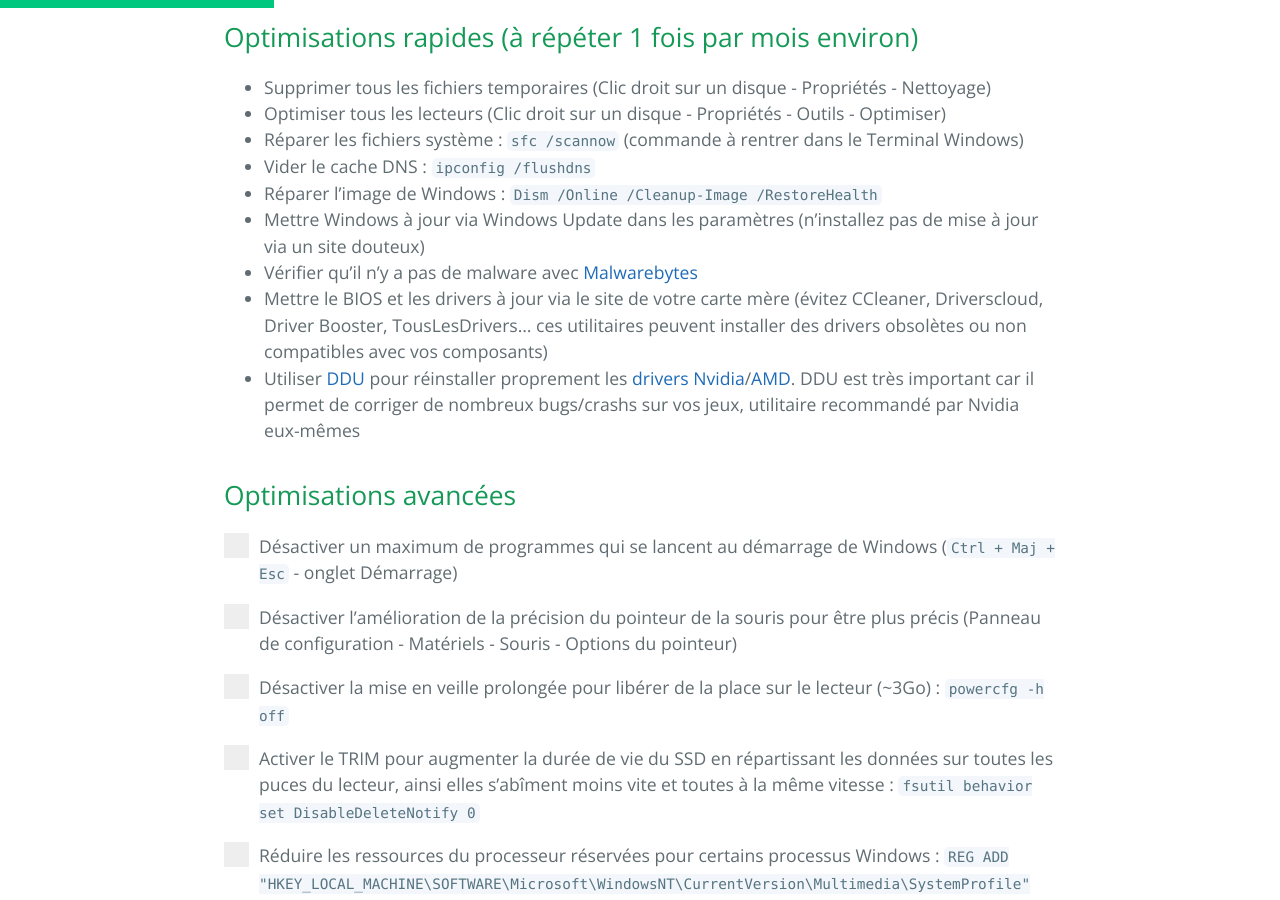
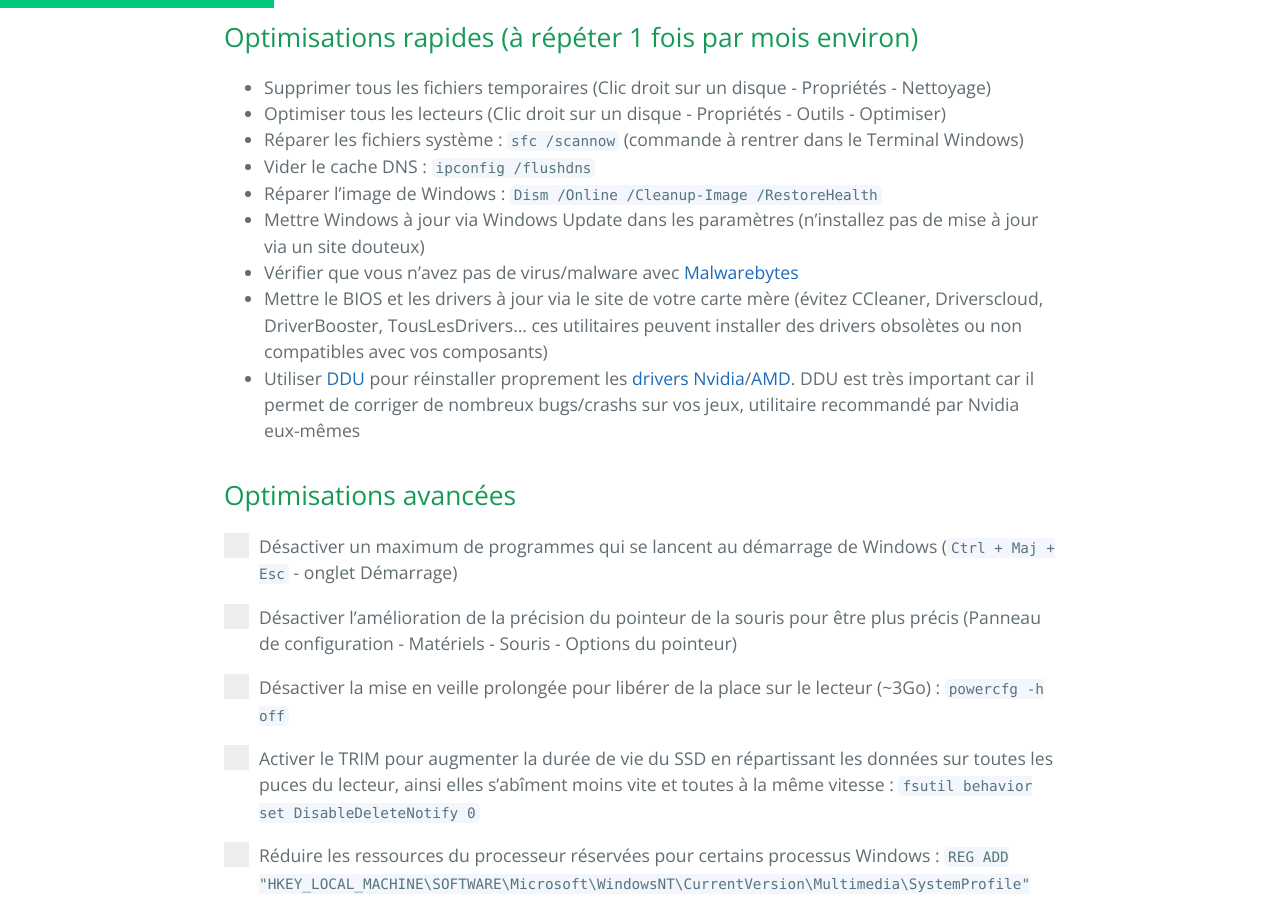
Before and after one commit to PouletEnSlip/pouletenslip.github.io, a Jekyll site: the page built from pages/opti.md, in a window 1280 px wide and 900 px high, scrolled down 631 px. Built offline with Jekyll 4.4.1, drawn with Linux system fonts in a browser that asks for light colours; comment, search, counter and statistics services are not loaded; our own code applies the rules of GitHub Pages for plain Markdown files.

Commit message:
Update opti.md

```diff
--- a/pages/opti.md
+++ b/pages/opti.md
@@ -14,8 +14,8 @@ Voici des optimisations simples et saines pour un PC sous Windows 10/11. Ces man
 * Vider le cache DNS : `ipconfig /flushdns`
 * Réparer l’image de Windows : `Dism /Online /Cleanup-Image /RestoreHealth`
 * Mettre Windows à jour via Windows Update dans les paramètres (n'installez pas de mise à jour via un site douteux)
-* Vérifier qu’il n’y a pas de malware avec [Malwarebytes](https://fr.malwarebytes.com/)
-* Mettre le BIOS et les drivers à jour via le site de votre carte mère (évitez CCleaner, Driverscloud, Driver Booster, TousLesDrivers... ces utilitaires peuvent installer des drivers obsolètes ou non compatibles avec vos composants)
+* Vérifier que vous n'avez pas de virus/malware avec [Malwarebytes](https://fr.malwarebytes.com/)
+* Mettre le BIOS et les drivers à jour via le site de votre carte mère (évitez CCleaner, Driverscloud, DriverBooster, TousLesDrivers... ces utilitaires peuvent installer des drivers obsolètes ou non compatibles avec vos composants)
 * Utiliser [DDU](https://www.guru3d.com/files-details/display-driver-uninstaller-download.html) pour réinstaller proprement les [drivers Nvidia](https://www.nvidia.fr/Download/index.aspx?lang=fr)/[AMD](https://www.amd.com/en/support). DDU est très important car il permet de corriger de nombreux bugs/crashs sur vos jeux, utilitaire recommandé par Nvidia eux-mêmes
 
 ## Optimisations avancées
```
